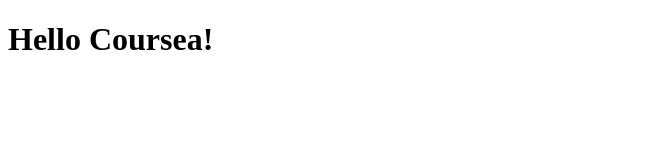
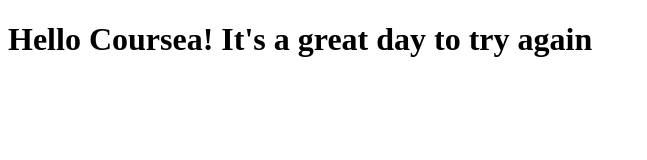
Before and after one commit to KGriff20/coursea-test, a plain HTML site: page site/index.html in a window 1280 px wide. Shown: the whole page, without its empty margins (0-647 px from the left). Drawn offline with Linux system fonts and the light colour scheme.

Commit message:
third attempt

```diff
--- a/site/index.html
+++ b/site/index.html
@@ -4,6 +4,6 @@
 	<title>Hello Coursea!</title>
 </head>
 <body>
-<H1>Hello Coursea!</H1>
+<H1>Hello Coursea! It's a great day to try again</H1>
 </body>
 </html>
```
